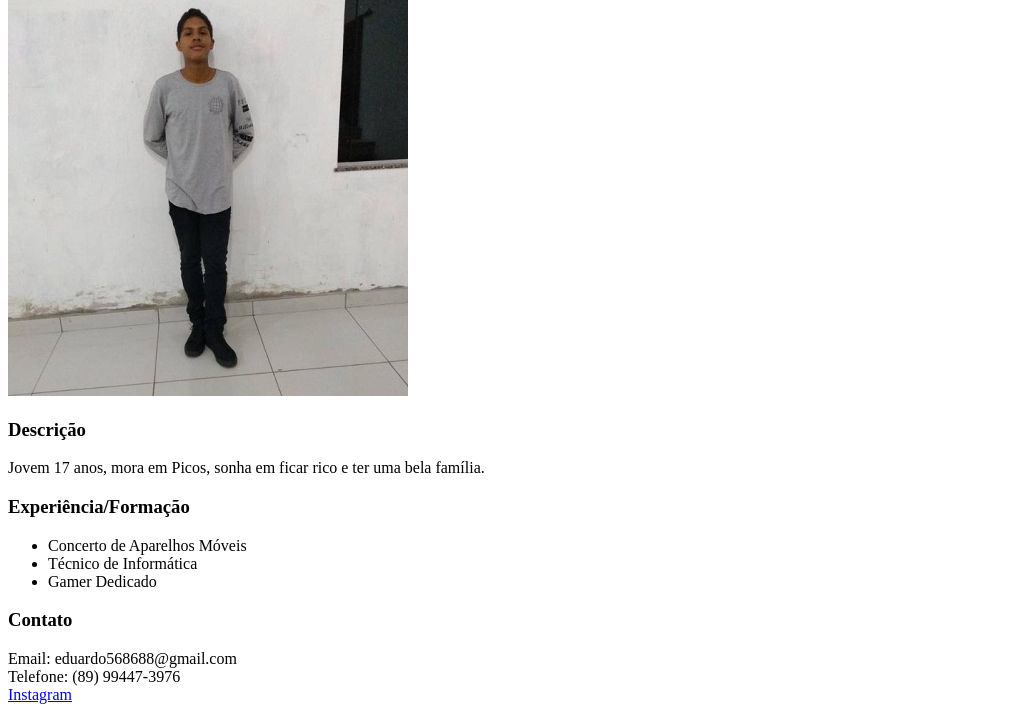
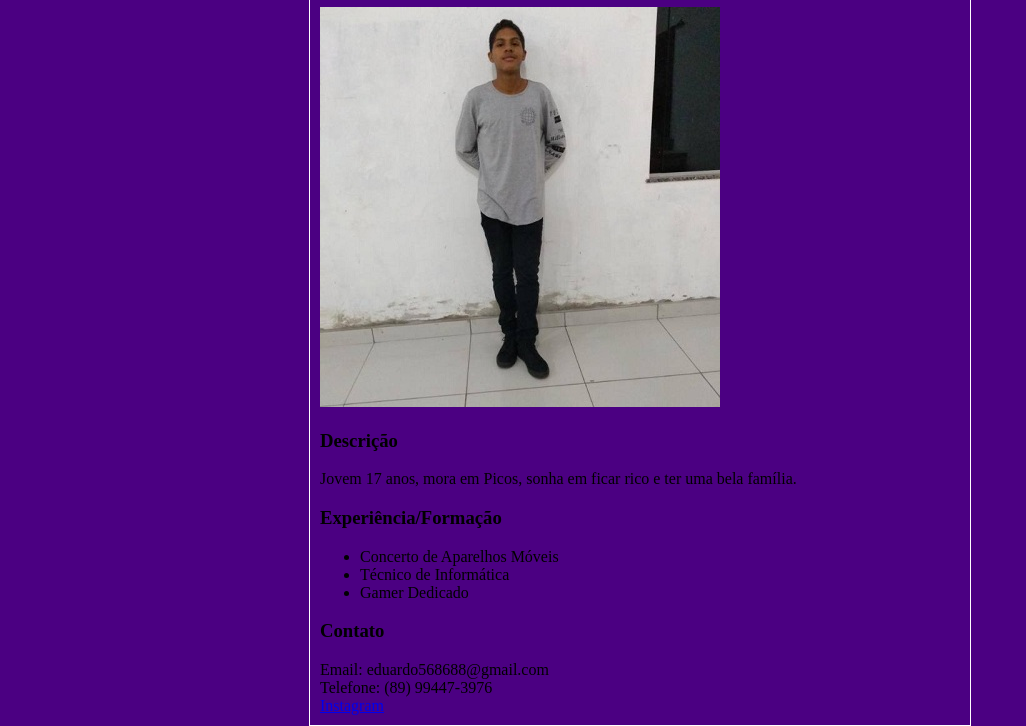
Before and after one commit to ifpi-picos/curriculo-xFlaEx, a plain HTML site: page curriculo.html in a window 1280 px wide. Shown: the part 84-810 px from the top of the page, without its empty margins (0-1026 px from the left). Drawn offline with Linux system fonts and the light colour scheme.

Commit message:
Curriculo

```diff
--- a/curriculo.html
+++ b/curriculo.html
@@ -4,6 +4,19 @@
 <head>
     <meta charset="UTF-8">
     <title>Currículo</title>
+    <style>
+        body{
+         width:50%;
+         background-color: indigo;
+         margin: 0 auto;
+         border: 1px solid #fff;
+         padding: 10px;
+        }
+        h1,h3,p,h3,ul,footer{
+            color:black;
+        }
+
+    </style>
 </head>
 
 <body>
```
